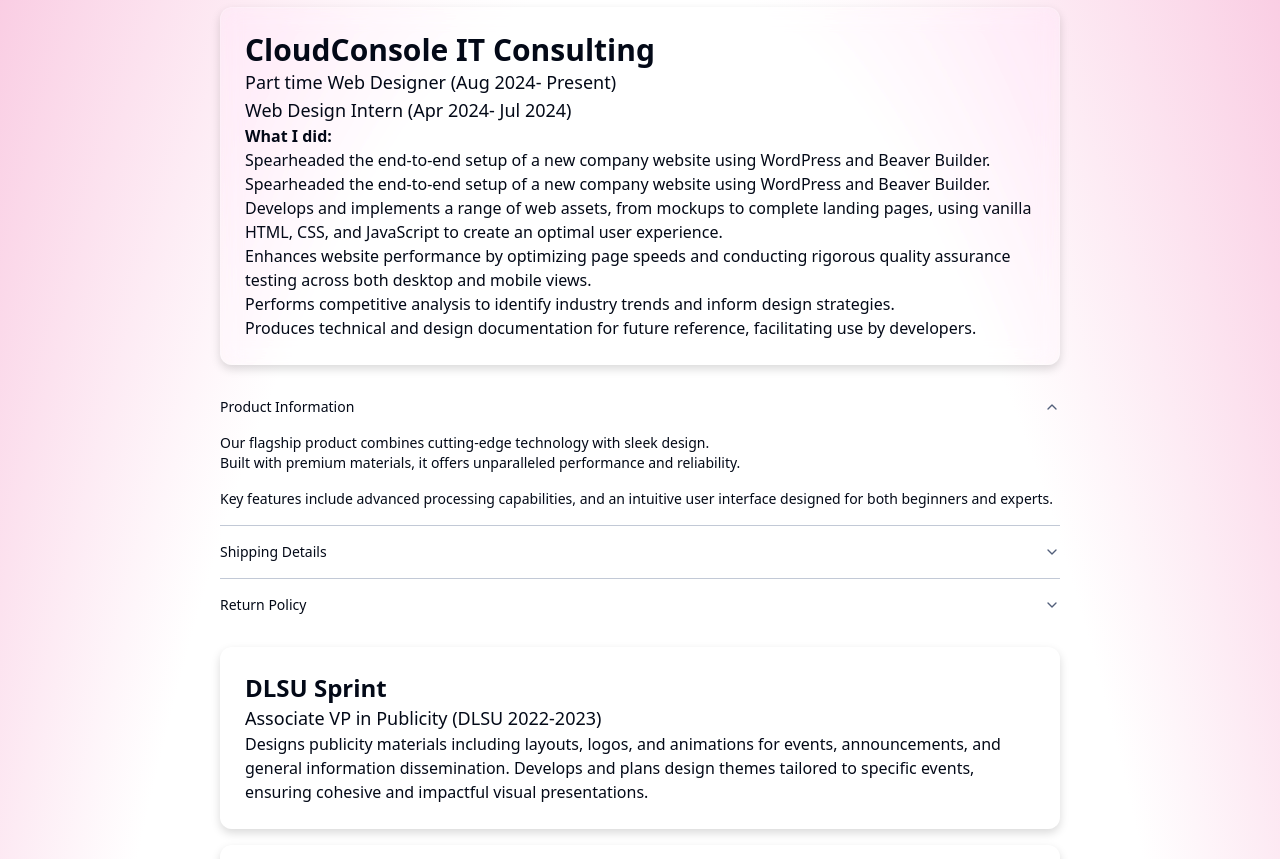
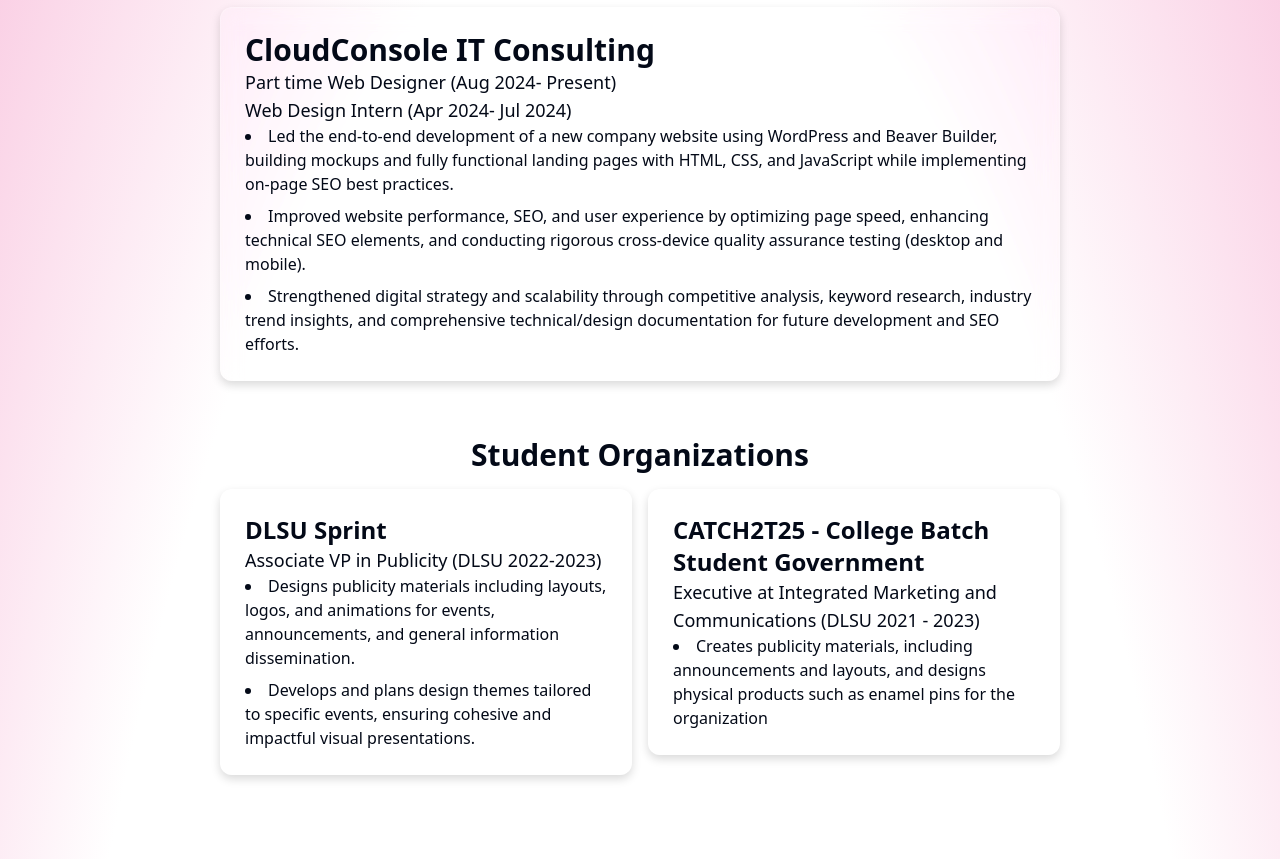
Before and after one commit to frncs-dc/portfolio, a Next.js app: page / in a window 1280 px wide. Shown: the part 1900-2759 px from the top of the page. Built offline with nearby package versions, Linux system fonts and the light colour scheme.

Commit message:
feat: updated experience

```diff
--- a/src/components/experienceSection.js
+++ b/src/components/experienceSection.js
@@ -30,118 +30,74 @@
                     <div className="text-lg">
                         Web Design Intern (Apr 2024- Jul 2024)
                     </div>
-                    <div className="text-md">
-                        <span className="font-bold">What I did:</span>
-                        <ul>
+                    <ul className="list-disc list-inside space-y-2">
                         <li>
-                                Spearheaded the end-to-end setup of a new
-                                company website using WordPress and Beaver
-                                Builder.
+                            Led the end-to-end development of a new company
+                            website using WordPress and Beaver Builder, building
+                            mockups and fully functional landing pages with
+                            HTML, CSS, and JavaScript while implementing on-page
+                            SEO best practices.
+                        </li>
+                        <li>
+                            Improved website performance, SEO, and user
+                            experience by optimizing page speed, enhancing
+                            technical SEO elements, and conducting rigorous
+                            cross-device quality assurance testing (desktop and
+                            mobile).
+                        </li>
+                        <li>
+                            Strengthened digital strategy and scalability
+                            through competitive analysis, keyword research,
+                            industry trend insights, and comprehensive
+                            technical/design documentation for future
+                            development and SEO efforts.
                         </li>
                     </ul>
                 </div>
-                    <p>
-                        Spearheaded the end-to-end setup of a new company
-                        website using WordPress and Beaver Builder.
-                        <br />
-                        Develops and implements a range of web assets, from
-                        mockups to complete landing pages, using vanilla HTML,
-                        CSS, and JavaScript to create an optimal user
-                        experience.
-                        <br />
-                        Enhances website performance by optimizing page speeds
-                        and conducting rigorous quality assurance testing across
-                        both desktop and mobile views.
-                        <br />
-                        Performs competitive analysis to identify industry
-                        trends and inform design strategies.
-                        <br />
-                        Produces technical and design documentation for future
-                        reference, facilitating use by developers.
-                    </p>
             </div>
+
+            {/* Student Organizations */}
+            <div className="text-3xl font-bold mt-10">
+                Student Organizations
             </div>
-            <Accordion
-                type="single"
-                collapsible
-                className="w-full"
-                defaultValue="item-1"
-            >
-                <AccordionItem value="item-1">
-                    <AccordionTrigger>Product Information</AccordionTrigger>
-                    <AccordionContent className="flex flex-col gap-4 text-balance">
-                        <p>
-                            Our flagship product combines cutting-edge
-                            technology with sleek design. Built with premium
-                            materials, it offers unparalleled performance and
-                            reliability.
-                        </p>
-                        <p>
-                            Key features include advanced processing
-                            capabilities, and an intuitive user interface
-                            designed for both beginners and experts.
-                        </p>
-                    </AccordionContent>
-                </AccordionItem>
-                <AccordionItem value="item-2">
-                    <AccordionTrigger>Shipping Details</AccordionTrigger>
-                    <AccordionContent className="flex flex-col gap-4 text-balance">
-                        <p>
-                            We offer worldwide shipping through trusted courier
-                            partners. Standard delivery takes 3-5 business days,
-                            while express shipping ensures delivery within 1-2
-                            business days.
-                        </p>
-                        <p>
-                            All orders are carefully packaged and fully insured.
-                            Track your shipment in real-time through our
-                            dedicated tracking portal.
-                        </p>
-                    </AccordionContent>
-                </AccordionItem>
-                <AccordionItem value="item-3">
-                    <AccordionTrigger>Return Policy</AccordionTrigger>
-                    <AccordionContent className="flex flex-col gap-4 text-balance">
-                        <p>
-                            We stand behind our products with a comprehensive
-                            30-day return policy. If you&apos;re not completely
-                            satisfied, simply return the item in its original
-                            condition.
-                        </p>
-                        <p>
-                            Our hassle-free return process includes free return
-                            shipping and full refunds processed within 48 hours
-                            of receiving the returned item.
-                        </p>
-                    </AccordionContent>
-                </AccordionItem>
-            </Accordion>
+            {/* 2 COLUMN LAYOUT */}
+            <div className="flex flex-row gap-4">
+                {/* FIRST COLUMN */}
                 <div className="glass-effect p-6 rounded-2xl border-2 border-white h-full flex-1/2">
                     <div className="text-2xl font-bold">DLSU Sprint</div>
                     <div className="text-lg">
                         Associate VP in Publicity (DLSU 2022-2023)
                     </div>
-                <p>
-                    Designs publicity materials including layouts, logos, and
-                    animations for events, announcements, and general
-                    information dissemination. Develops and plans design themes
-                    tailored to specific events, ensuring cohesive and impactful
+                    <ul className="list-disc list-inside space-y-2">
+                        <li>
+                            Designs publicity materials including layouts,
+                            logos, and animations for events, announcements, and
+                            general information dissemination.
+                        </li>
+                        <li>
+                            Develops and plans design themes tailored to
+                            specific events, ensuring cohesive and impactful
                             visual presentations.
-                </p>
+                        </li>
+                    </ul>
                 </div>
+                {/* SECOND COLUMN */}
                 <div className="glass-effect p-6 rounded-2xl border-2 border-white h-full flex-1/2">
                     <div className="text-2xl font-bold">
                         CATCH2T25 - College Batch Student Government
                     </div>
                     <div className="text-lg">
-                    Executive at Integrated Marketing and Communications (DLSU
-                    2021 - 2023)
+                        Executive at Integrated Marketing and Communications
+                        (DLSU 2021 - 2023)
                     </div>
-                <p>
-                    Creates publicity materials, including announcements and
-                    layouts, and designs physical products such as enamel pins
-                    for the organization
-                </p>
+                    <ul className="list-disc list-inside space-y-2">
+                        <li>
+                            Creates publicity materials, including announcements
+                            and layouts, and designs physical products such as
+                            enamel pins for the organization
+                        </li>
+                    </ul>
+                </div>
             </div>
         </section>
     );
--- a/src/components/heroSection.js
+++ b/src/components/heroSection.js
@@ -21,10 +21,9 @@
             min-h-screen
             flex flex-row gap-10"
         >
-            <div className="flex-1 flex flex-col gap-4">
+            <div className="flex-1 flex flex-col gap-4 h-full">
                 <div className="text-foreground text-4xl font-bold">
-                    I’m Frances, a developer and designer fueled by the fusion
-                    of art and technology.
+                    I’m Frances, a developer and designer
                 </div>
                 <div className="text-foreground text-xl font-bold">
                     I don't just build websites; I craft dynamic full-stack
```
Lines whose indentation alone changed are shown as unchanged.
